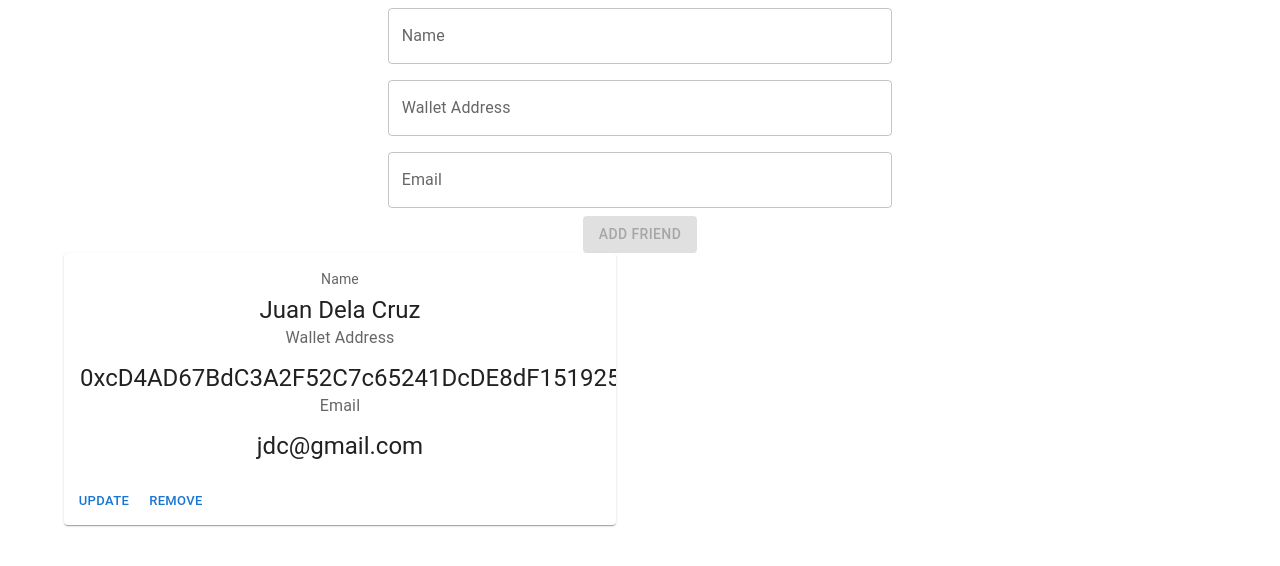
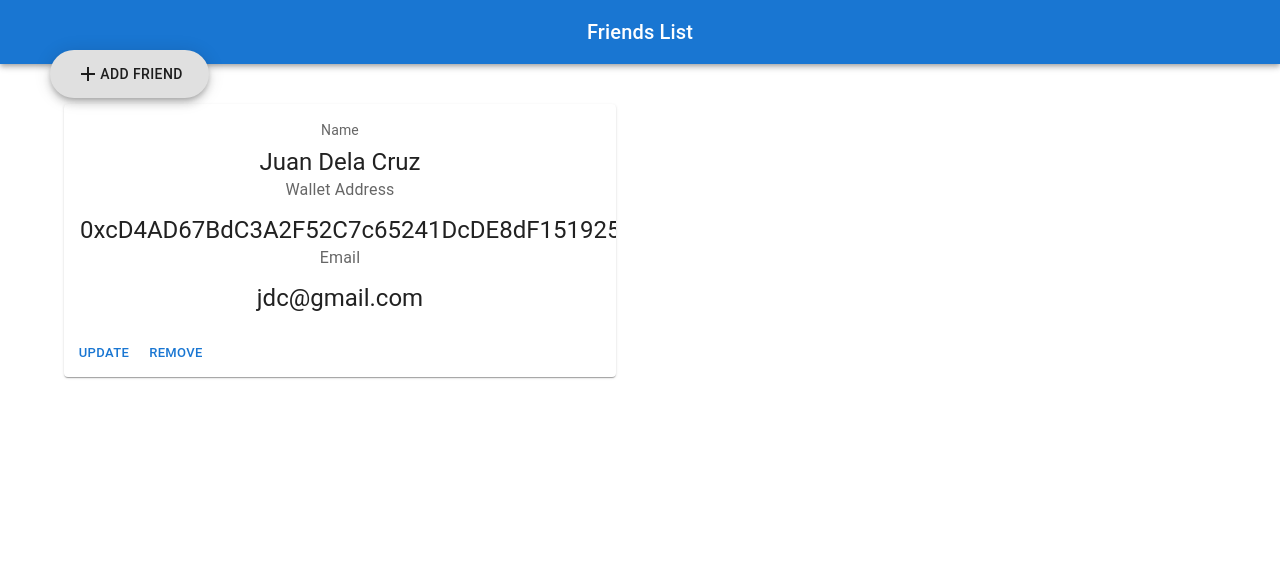
Before and after one commit to chacychavez/friends-list, a React (Create React App) app: page / in a window 1280 px wide. Shown: the top 566 px of the page. Built offline with nearby package versions, Linux system fonts and the light colour scheme.

Commit message:
Make AddForm component a dialog

```diff
--- a/src/common/AddForm/index.tsx
+++ b/src/common/AddForm/index.tsx
@@ -1,9 +1,21 @@
-import { Box, Button, Container, TextField } from '@mui/material';
+import {
+  Box,
+  Button,
+  DialogActions,
+  TextField,
+  DialogTitle,
+  DialogContent,
+} from '@mui/material';
 import { useState } from 'react';
 import { useFriend } from '../../context/FrirendContext';
 import { FriendContextType } from '../../types/Friend.types';
+import React from 'react';
 
-export const AddForm = () => {
+interface AddFormProps {
+  handleClose: () => void;
+}
+
+export const AddForm: React.FC<AddFormProps> = ({ handleClose }) => {
   const { addFriend } = useFriend() as FriendContextType;
   const [name, setName] = useState('');
   const [walletAddress, setWalletAddress] = useState('');
@@ -35,7 +47,9 @@ export const AddForm = () => {
   };
 
   return (
-    <Container>
+    <>
+      <DialogTitle>Add Friend</DialogTitle>
+      <DialogContent>
         <Box
           component="form"
           sx={{
@@ -79,10 +93,13 @@ export const AddForm = () => {
             onChange={handleEmailChange}
             helperText={emailError}
           />
+        </Box>
+        <DialogActions>
+          <Button onClick={handleClose}>Cancel</Button>
           <Button
-          variant="contained"
             onClick={() => {
               addFriend({ walletAddress, name, email });
+              handleClose();
             }}
             disabled={
               !!emailError ||
@@ -94,7 +111,8 @@ export const AddForm = () => {
           >
             Add Friend
           </Button>
-      </Box>
-    </Container>
+        </DialogActions>
+      </DialogContent>
+    </>
   );
 };
--- a/src/pages/App/index.tsx
+++ b/src/pages/App/index.tsx
@@ -1,16 +1,63 @@
-import React from 'react';
+import React, { useState } from 'react';
 import './App.css';
 import { AddForm } from './../../common/AddForm';
-import { Container } from '@mui/material';
+import {
+  Container,
+  AppBar,
+  Toolbar,
+  Typography,
+  Fab,
+  Dialog,
+} from '@mui/material';
+import { Add } from '@mui/icons-material';
 import { FriendList } from '../../common/FriendList';
 import { FriendProvider } from '../../context/FrirendContext';
+import { styled } from '@mui/material/styles';
+
+const StyledFab = styled(Fab)({
+  position: 'fixed',
+  zIndex: 1,
+  top: 50,
+  left: 50,
+  width: '20ch',
+});
 
 export function App() {
+  const [open, setOpen] = useState(false);
+
+  const handleClickOpen = () => {
+    setOpen(true);
+  };
+
+  const handleClose = () => {
+    setOpen(false);
+  };
+
   return (
     <div className="App">
+      <AppBar position="static" sx={{ mb: 5 }}>
+        <Container maxWidth="xl">
+          <Toolbar disableGutters>
+            <Typography
+              variant="h6"
+              noWrap
+              component="div"
+              sx={{ m: 'auto', display: { xs: 'none', md: 'flex' } }}
+            >
+              Friends List
+            </Typography>
+          </Toolbar>
+        </Container>
+      </AppBar>
       <FriendProvider>
         <Container>
-          <AddForm />
+          <StyledFab variant="extended" onClick={handleClickOpen}>
+            <Add />
+            Add friend
+          </StyledFab>
+          <Dialog open={open} onClose={handleClose}>
+            <AddForm handleClose={handleClose} />
+          </Dialog>
           <FriendList />
         </Container>
       </FriendProvider>
```
Lines whose indentation alone changed are shown as unchanged.
